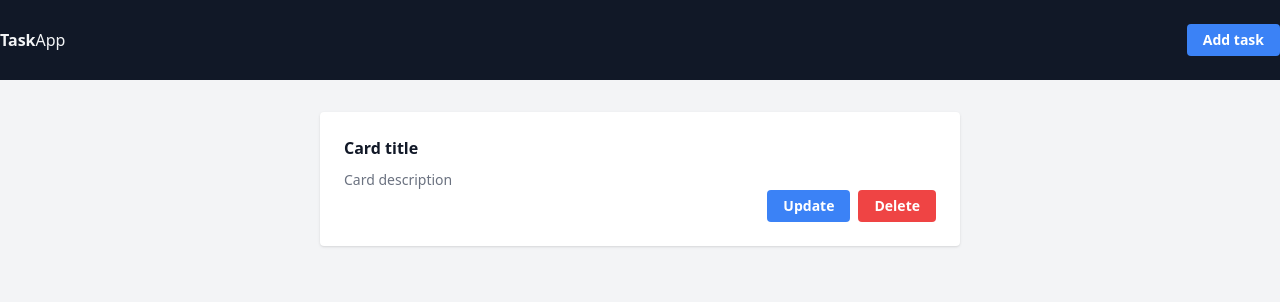
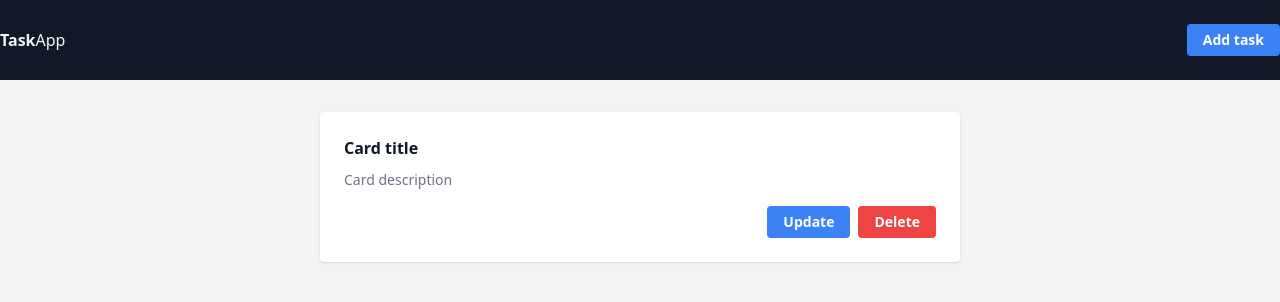
Before and after one commit to jrafaelca/react-task-app, a React (Create React App) app: page / in a window 1280 px wide. Shown: the top 302 px of the page. Built offline with nearby package versions, Linux system fonts and the light colour scheme.

Commit message:
fix card content margin

```diff
--- a/src/components/base/Card.js
+++ b/src/components/base/Card.js
@@ -9,7 +9,9 @@ function Card({title, description, children}) {
 
             {(description || children) &&
                 <div className="text-sm text-gray-500">
-                    {description}
+                    <p className="mb-4">
+                        {description}
+                    </p>
                     {children}
                 </div>
             }
```
